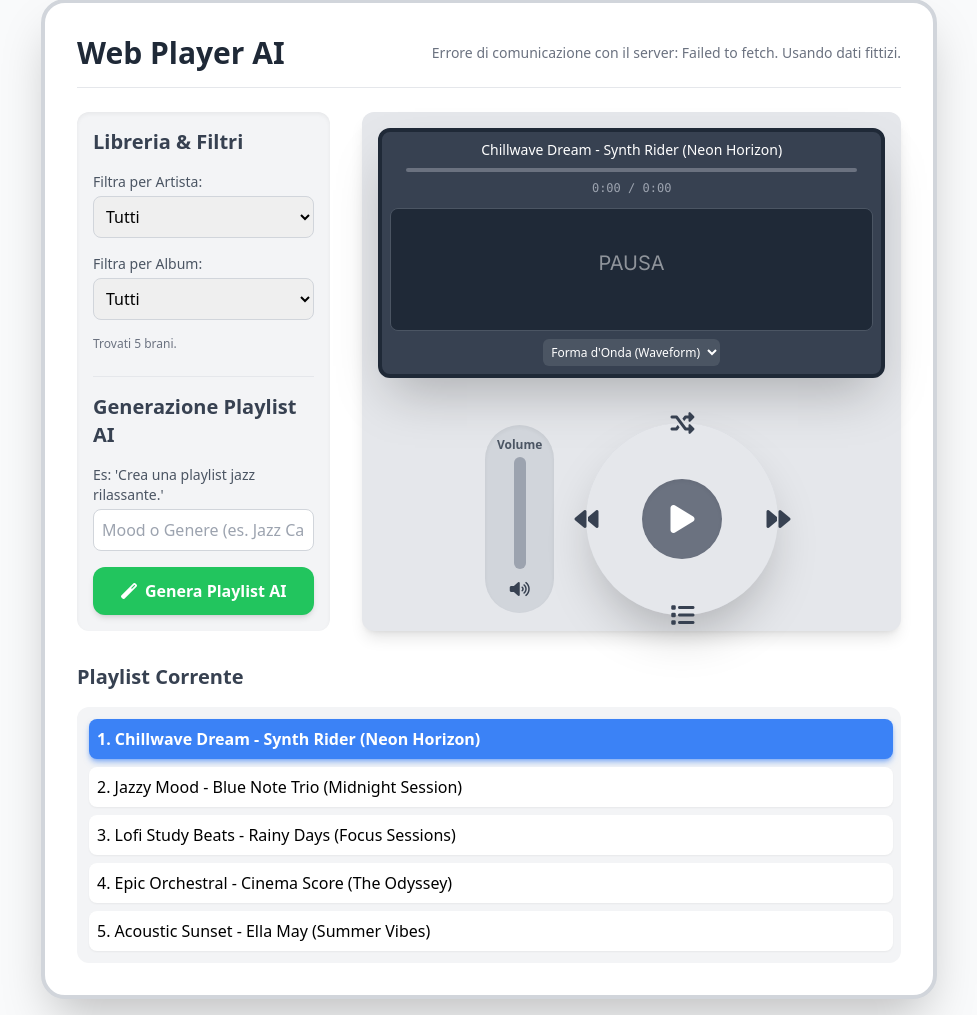
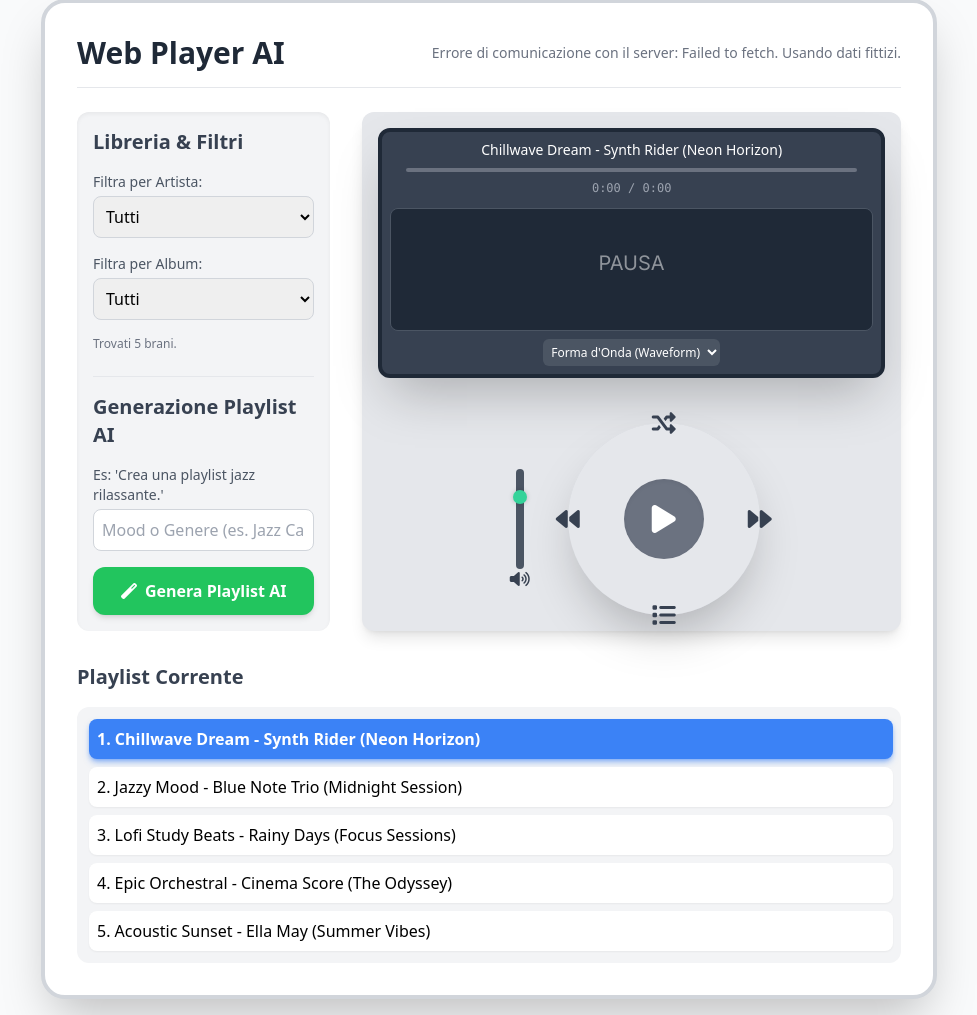
Before and after one commit to maurobeltrami/WebMusicPlayerAI, a Django app: page / in a window 1280 px wide. Shown: the part 17-1032 px from the top of the page, without its empty margins (151-1128 px from the left). Run offline with Django 5.2, Linux system fonts and the light colour scheme; some libraries are stand-ins or nearby versions.

Commit message:
modifiche varie

```diff
--- a/music_player/static/music_player/style.css
+++ b/music_player/static/music_player/style.css
@@ -1,28 +1,4 @@
-/* --- Stili Personalizzati per il Vertical Slider e l'Ipod Style --- */
-
-.vertical-slider {
-    -webkit-appearance: none;
-    width: 8px;
-    /* Larghezza del thumb */
-    height: 100%;
-    background: transparent;
-    position: absolute;
-    top: 0;
-    margin: 0;
-}
-
-.vertical-slider::-webkit-slider-thumb {
-    -webkit-appearance: none;
-    height: 12px;
-    width: 12px;
-    border-radius: 50%;
-    background: #4A90E2;
-    /* Blu per il volume */
-    cursor: pointer;
-    box-shadow: 0 0 2px rgba(0, 0, 0, 0.5);
-    margin-top: -2px;
-    /* Centra visivamente */
-}
+/* --- Stili Personalizzati per l'Ipod Style --- */
 
 /* Aggiustamento per il layout iPod */
 #shuffleBtn.active {
@@ -52,31 +28,67 @@
 
 /* Rotazione dello slider per farlo sembrare verticale */
 #volumeSlider {
+    -webkit-appearance: none;
+    /* Rimuove lo stile di default di Chrome/Safari */
     appearance: none;
+
+    /* Larghezza e altezza dello slider quando NON è ruotato */
     width: 100px;
+    /* Lunghezza (Verticale) */
     height: 8px;
+    /* Spessore (Orizzontale) */
+
     margin: 0;
-    transform: rotate(-90deg) translateX(-46px);
-    /* 90 gradi e traslazione per centrare */
-    transform-origin: center;
+
+    /* Posizionamento rispetto al contenitore w-8 h-32 */
     position: absolute;
     top: 50%;
+    /* Fissa il punto di partenza al centro verticale del genitore */
     left: 50%;
+    /* Fissa il punto di partenza al centro orizzontale del genitore */
+
+    /* Per centrare perfettamente:
+       1. Ruota di -90 gradi.
+       2. Sposta lungo l'asse X della metà della sua larghezza (100px * -0.5 = -50px).
+       3. Sposta lungo l'asse Y della metà della sua altezza (8px * -0.5 = -4px, ma è già gestito dalla rotazione implicita).
+
+       Utilizziamo -50% della lunghezza dello slider (100px) sulla X, che è l'asse Y dopo la rotazione.
+    */
+    transform: translate(-50%, -50%) rotate(-90deg);
+
+    /* Disegno il canale interno dello slider */
     background: #4B5563;
     /* Grigio scuro per la traccia */
     border-radius: 4px;
+    cursor: pointer;
+    z-index: 10;
+    /* Assicura che sia cliccabile */
 }
 
 #volumeSlider::-webkit-slider-thumb {
     -webkit-appearance: none;
     appearance: none;
-    width: 16px;
-    height: 16px;
+    width: 14px;
+    height: 14px;
     background: #34D399;
     /* Verde chiaro */
     cursor: pointer;
     border-radius: 50%;
     box-shadow: 0 0 5px rgba(0, 0, 0, 0.2);
+}
+
+/* Stile per il pulsante Mute (altoparlante) */
+#muteToggleBtn {
+    /* Posiziona l'altoparlante sotto la barra verticale */
+    position: absolute;
+    /* Già specificato in HTML, ma meglio ribadirlo */
+    bottom: -8px;
+    /* Spostalo sotto il fondo del contenitore */
+    left: 50%;
+    /* Allinealo al centro orizzontale del contenitore */
+    transform: translateX(-50%);
+    /* Centra l'elemento stesso orizzontalmente */
+    transition: color 0.15s;
 }
 
 /* Se il volume è muto o disabilitato, usiamo un colore diverso per il thumb */
--- a/music_player/templates/music_player/index.html
+++ b/music_player/templates/music_player/index.html
@@ -96,13 +96,13 @@
                 <div class="flex items-center justify-center w-full mt-4">
 
                     <!-- Volume Control (Colonna Verticale) -->
-                    <div class="flex flex-col items-center justify-center p-3 mr-8 bg-gray-300 rounded-full shadow-inner">
-                        <span class="text-xs text-gray-600 font-bold mb-1">Volume</span>
-                        <div class="w-3 h-28 bg-gray-400 rounded-full relative overflow-hidden flex flex-col items-center p-1">
-                            <!-- Il volume slider è ora verticale e meglio allineato -->
-                            <input type="range" id="volumeSlider" min="0" max="1" step="0.05" value="0.75" class="vertical-slider">
-                        </div>
-                        <button id="muteToggleBtn" class="text-gray-700 mt-2 hover:text-red-500 transition duration-150">
+                    <!-- Contenitore Volume: Rimosso <span class="text-xs text-gray-600 font-bold mb-1">Volume</span> -->
+                    <div class="flex flex-col items-center justify-center mr-8 relative w-8 h-32">
+                        <!-- Slider: usa il CSS per la traccia visibile -->
+                        <input type="range" id="volumeSlider" min="0" max="1" step="0.05" value="0.75" class="rounded-full absolute">
+                        <!-- Pulsante Mute: centrato verticalmente nel contenitore per allinearsi alla barra -->
+                        <!-- Ho aggiornato la classe in CSS per il centraggio preciso, qui rimuovo solo 'bottom-3' -->
+                        <button id="muteToggleBtn" class="text-gray-700 hover:text-red-500 transition duration-150 absolute">
                             <i class="fas fa-volume-up"></i>
                         </button>
                     </div>
```
